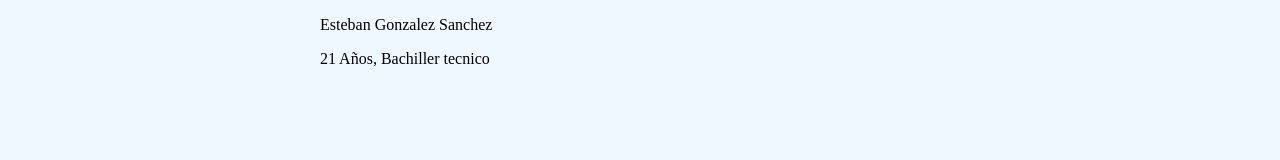
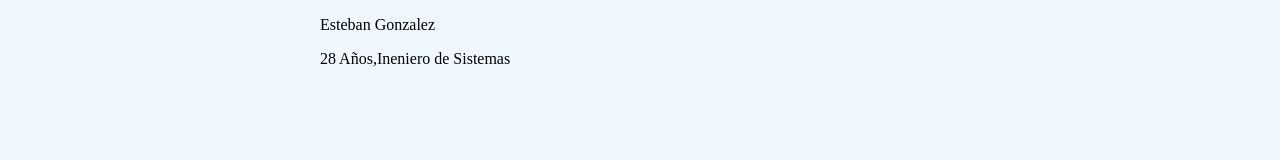
Before and after one commit to Teban716/Hoja_de_vida, a plain HTML site: page index.html in a window 1280 px wide. Shown: the top 160 px of the page. Drawn offline with Linux system fonts and the light colour scheme.

Commit message:
Update index.html

```diff
--- a/index.html
+++ b/index.html
@@ -9,8 +9,8 @@
 <body>
     <div class="name">
         <div class="content">
-            <p class="p1">Esteban Gonzalez Sanchez</p>
-            <p class="p2">21 Años, Bachiller tecnico</p>
+            <p class="p1">Esteban Gonzalez </p>
+            <p class="p2">28 Años,Ineniero de Sistemas </p>
         </div>
     </div>
 </body>
```
